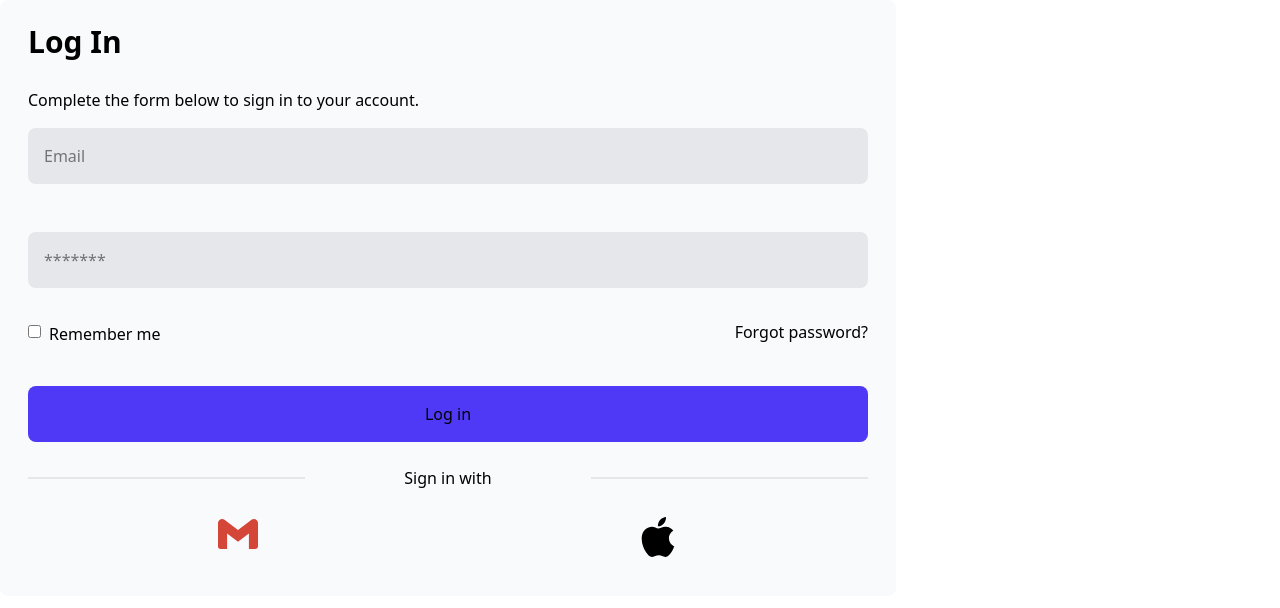
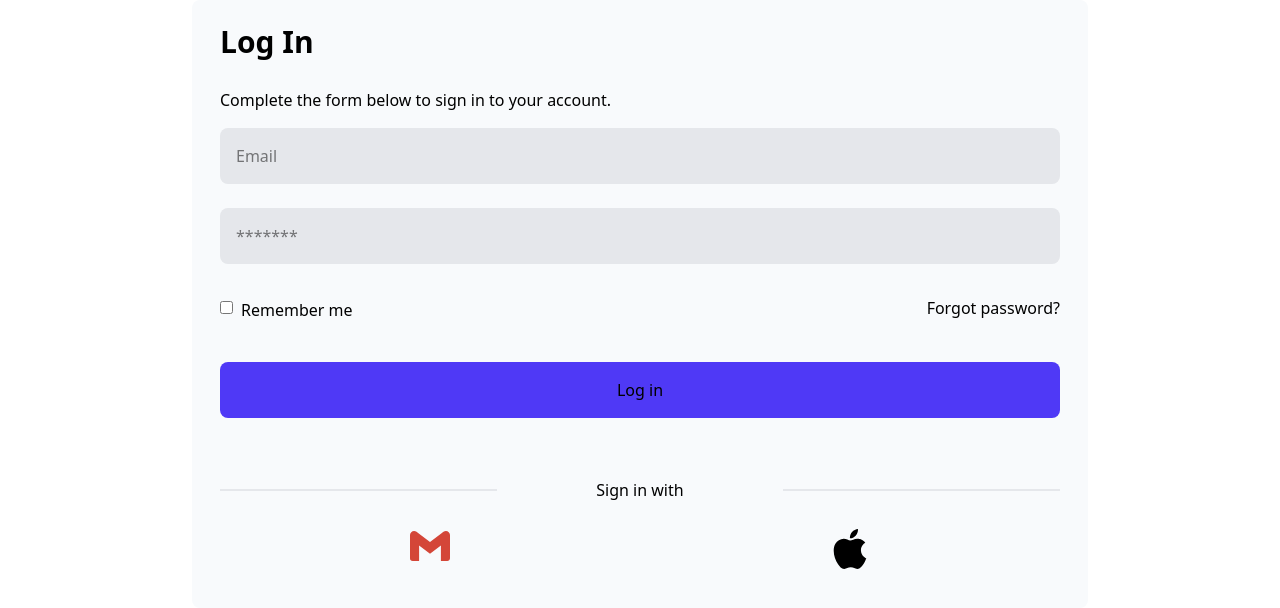
Before and after one commit to Precious-svg/Task-Management-App, a React (Vite) app: page /logIn in a window 1280 px wide. Shown: the top 608 px of the page. Built offline with nearby package versions, Linux system fonts and the light colour scheme; no server answers.

Commit message:
error msg

```diff
--- a/src/components/LogIn.jsx
+++ b/src/components/LogIn.jsx
@@ -43,7 +43,7 @@ const LogIn = () => {
           }
     }
   return (
-    <section className='bg-slate-50 w-[100%] h-full rounded-lg flex items-center justify-center md:w-[70%]'>
+    <section className='bg-slate-50 w-[100%] h-full rounded-lg flex items-center justify-center md:w-[70%] md:mx-auto'>
 
         <div id="logIn" className="w-full px-7 pb-7">
            <div>
@@ -53,7 +53,6 @@ const LogIn = () => {
             <form className='flex flex-col justify-around items-center w-full gap-6'>
                 <input type="email" id="email" name="userEmail" placeholder="Email" value={email} onChange={(e) =>setEmail(e.target.value) }
                  className="bg-gray-200 p-4 w-full rounded-lg"/>
-                 <p>{msg}</p>
 
                 <input type="password" id="pswrd" name="userPswrd" placeholder="*******"  value={password} onChange={(e) => setPassword(e.target.value)}
                  className="bg-gray-200 p-4 w-full rounded-lg"/>
@@ -69,6 +68,8 @@ const LogIn = () => {
 
                 <button type="submit" className='place-self-center w-full py-4 rounded-lg bg-indigo-600' onClick={handleLogIn}>Log in</button>
                 {error && <p className='text-red-400 text-[14px] mt-3'>{error}</p>}
+                <p className='text-red-400 text-[14px] mt-3'>{msg}</p>
+
             </form>
             <footer className='w-[100%] flex-col items-center justify-around' >
             <div className='flex justify-between items-center w-full py-6'>
```
